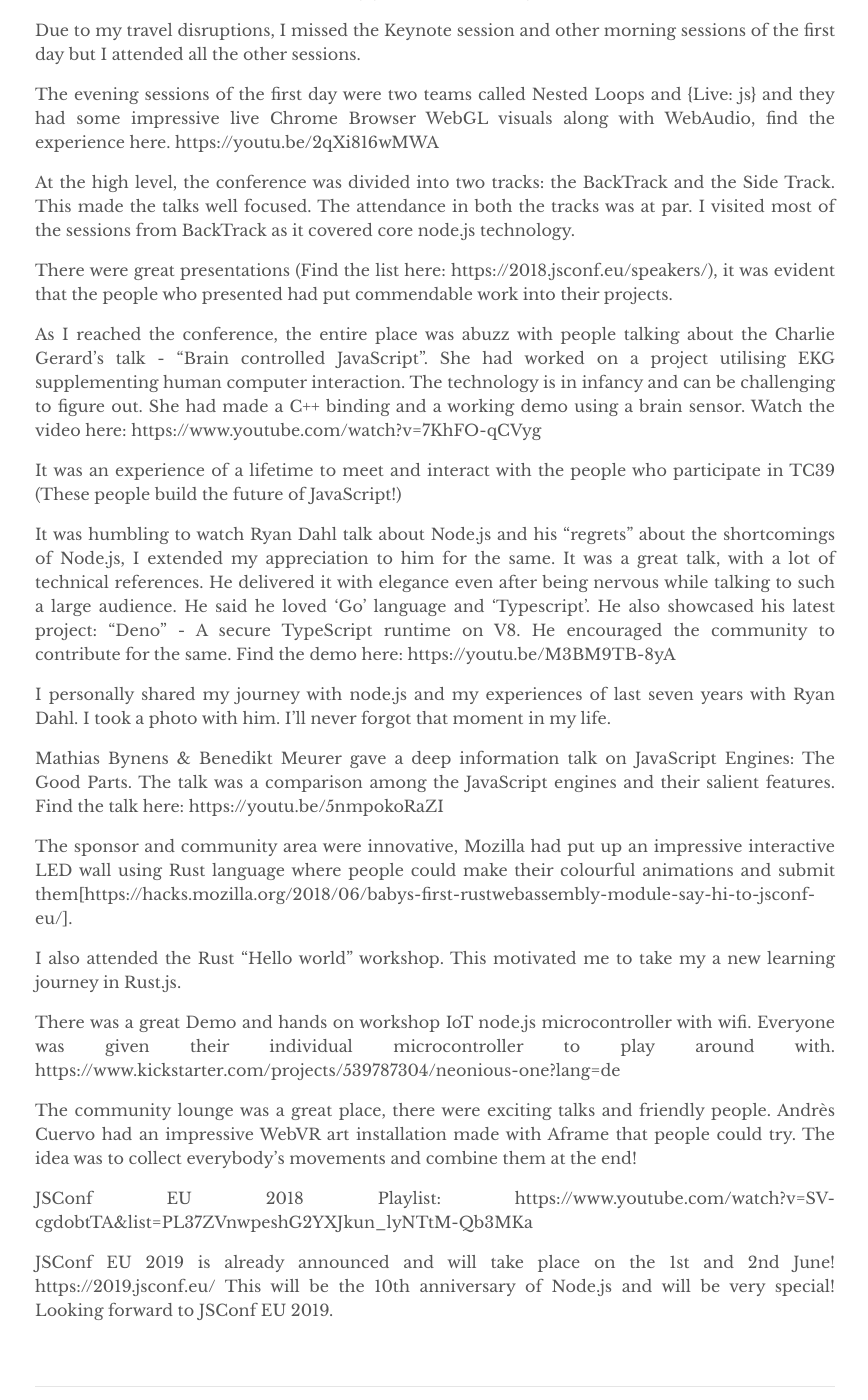
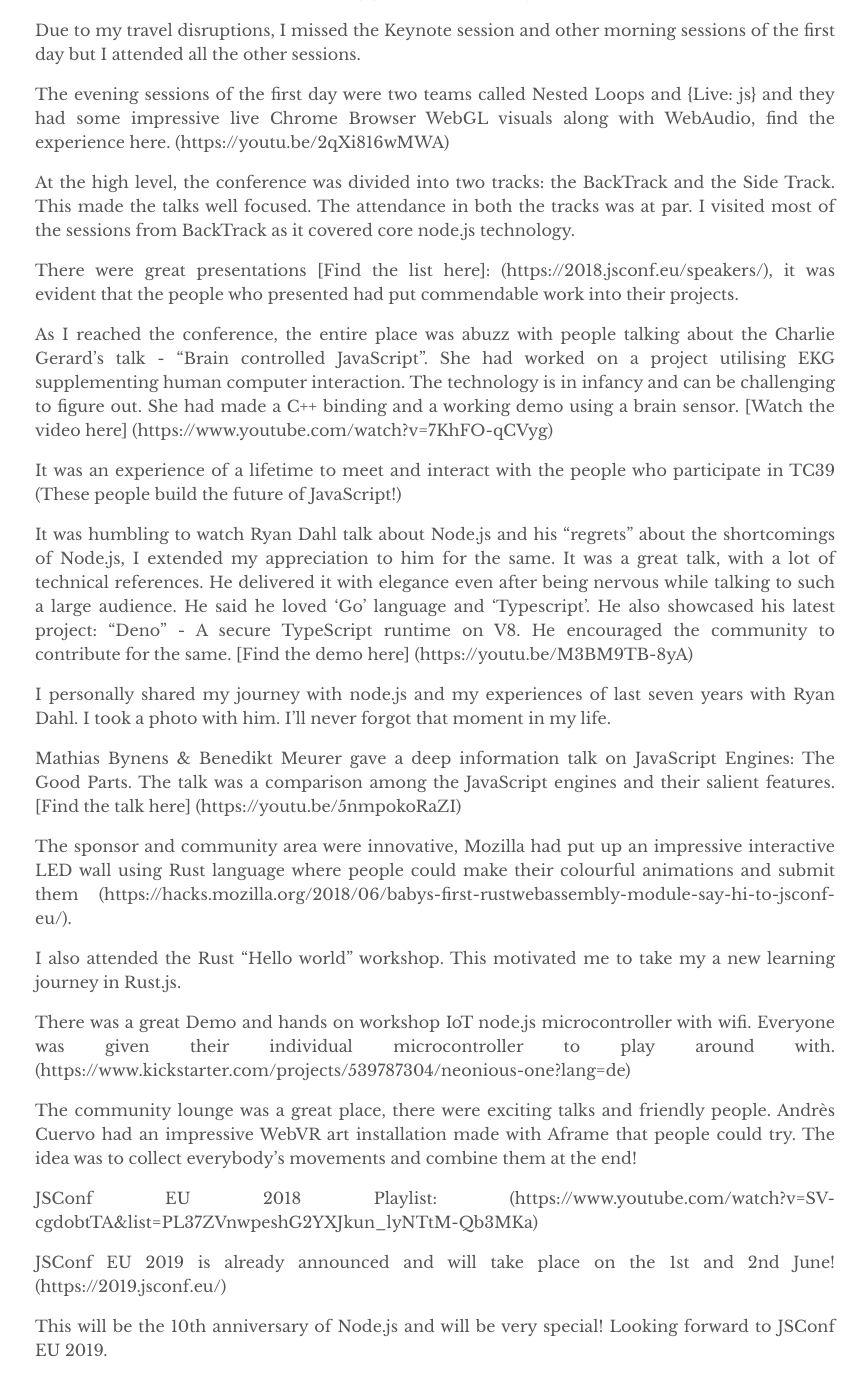
Before and after one commit to elankeeran/elankeeran.github.io, a Jekyll site: the page built from _posts/2018-07-04-2018.jsconf.eu.md, in a window 1280 px wide and 1400 px high, scrolled down 511 px. Shown: the whole window, without its empty margins (205-1073 px from the left). Built offline with Jekyll 4.4.1, drawn with Linux system fonts in a browser that asks for light colours.

Commit message:
update the format

```diff
--- a/_posts/2018-07-04-2018.jsconf.eu.md
+++ b/_posts/2018-07-04-2018.jsconf.eu.md
@@ -8,34 +8,35 @@ It was a great conference and had a lot to offer! It is my first EU JSConf, and
 
 Due to my travel disruptions, I missed the Keynote session and other morning sessions of the first day but I attended all the other sessions.
 
-The evening sessions of the first day were two teams called Nested Loops and {Live: js} and they had some impressive live Chrome Browser WebGL visuals along with WebAudio, find the experience here. https://youtu.be/2qXi816wMWA
+The evening sessions of the first day were two teams called Nested Loops and {Live: js} and they had some impressive live Chrome Browser WebGL visuals along with WebAudio, find the experience here. (https://youtu.be/2qXi816wMWA)
 
 At the high level, the conference was divided into two tracks: the BackTrack and the Side Track. This made the talks well focused. The attendance in both the tracks was at par. I visited most of the sessions from BackTrack as it covered core node.js technology.
 
-There were great presentations (Find the list here: https://2018.jsconf.eu/speakers/), it was evident that the people who presented had put commendable work into their projects.
+There were great presentations [Find the list here]: (https://2018.jsconf.eu/speakers/), it was evident that the people who presented had put commendable work into their projects.
 
-As I reached the conference, the entire place was abuzz with people talking about the Charlie Gerard's talk - “Brain controlled JavaScript”. She had worked on a project utilising EKG supplementing human computer interaction. The technology is in infancy and can be challenging to figure out. She had made a C++ binding and a working demo using a brain sensor. Watch the video here: https://www.youtube.com/watch?v=7KhFO-qCVyg
+As I reached the conference, the entire place was abuzz with people talking about the Charlie Gerard's talk - “Brain controlled JavaScript”. She had worked on a project utilising EKG supplementing human computer interaction. The technology is in infancy and can be challenging to figure out. She had made a C++ binding and a working demo using a brain sensor. [Watch the video here] (https://www.youtube.com/watch?v=7KhFO-qCVyg)
 
 It was an experience of a lifetime to meet and interact with the people who participate in TC39 (These people build the future of JavaScript!)
 
-It was humbling to watch Ryan Dahl talk about Node.js and his “regrets” about the shortcomings of Node.js, I extended my appreciation to him for the same. It was a great talk, with a lot of technical references. He delivered it with elegance even after being nervous while talking to such a large audience. He said he loved 'Go' language and 'Typescript'. He also showcased his latest project: “Deno” - A secure TypeScript runtime on V8. He encouraged the community to contribute for the same. Find the demo here: https://youtu.be/M3BM9TB-8yA
+It was humbling to watch Ryan Dahl talk about Node.js and his “regrets” about the shortcomings of Node.js, I extended my appreciation to him for the same. It was a great talk, with a lot of technical references. He delivered it with elegance even after being nervous while talking to such a large audience. He said he loved 'Go' language and 'Typescript'. He also showcased his latest project: “Deno” - A secure TypeScript runtime on V8. He encouraged the community to contribute for the same. [Find the demo here] (https://youtu.be/M3BM9TB-8yA)
 
 I personally shared my journey with node.js and my experiences of last seven years with Ryan Dahl. I took a photo with him. I'll never forgot that moment in my life.
 
-Mathias Bynens & Benedikt Meurer gave a deep information talk on JavaScript Engines: The Good Parts. The talk was a comparison among the JavaScript engines and their salient features. Find the talk here: https://youtu.be/5nmpokoRaZI
+Mathias Bynens & Benedikt Meurer gave a deep information talk on JavaScript Engines: The Good Parts. The talk was a comparison among the JavaScript engines and their salient features. [Find the talk here] (https://youtu.be/5nmpokoRaZI)
 
-The sponsor and community area were innovative, Mozilla had put up an impressive interactive LED wall using Rust language where people could make their colourful animations and submit them[https://hacks.mozilla.org/2018/06/babys-first-rustwebassembly-module-say-hi-to-jsconf-eu/].
+The sponsor and community area were innovative, Mozilla had put up an impressive interactive LED wall using Rust language where people could make their colourful animations and submit them (https://hacks.mozilla.org/2018/06/babys-first-rustwebassembly-module-say-hi-to-jsconf-eu/).
 
 I also attended the Rust “Hello world” workshop. This motivated me to take my a new learning journey in Rust.js.
 
 There was a great Demo and hands on workshop IoT node.js microcontroller with wifi. Everyone was given their individual microcontroller to play around with.
-https://www.kickstarter.com/projects/539787304/neonious-one?lang=de
+(https://www.kickstarter.com/projects/539787304/neonious-one?lang=de)
 
 The community lounge was a great place, there were exciting talks and friendly people. Andrès Cuervo had an impressive WebVR art installation made with Aframe that people could try. The idea was to collect everybody's movements and combine them at the end!
 
-JSConf EU 2018 Playlist: https://www.youtube.com/watch?v=SV-cgdobtTA&list=PL37ZVnwpeshG2YXJkun_lyNTtM-Qb3MKa
+JSConf EU 2018 Playlist:  (https://www.youtube.com/watch?v=SV-cgdobtTA&list=PL37ZVnwpeshG2YXJkun_lyNTtM-Qb3MKa)
 
 JSConf EU 2019 is already announced and will take place on the 1st and 2nd June!
-https://2019.jsconf.eu/
+(https://2019.jsconf.eu/)
+
 This will be the 10th anniversary of Node.js and will be very special!
 Looking forward to JSConf EU 2019.
```
